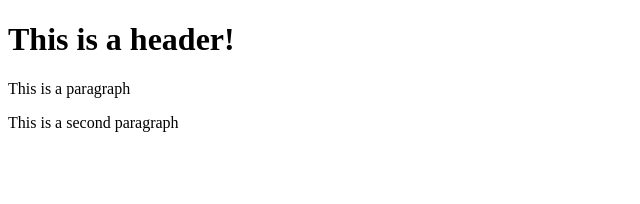
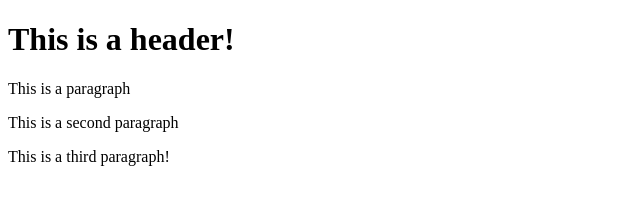
Before and after one commit to JensSchlosser/git-test, a website: page index.html in a window 1280 px wide. Shown: the whole page, without its empty margins (0-640 px from the left). Drawn offline with Linux system fonts and the light colour scheme.

Commit message:
fourth commit

```diff
--- a/index.html
+++ b/index.html
@@ -5,4 +5,5 @@
 	<h1>This is a header!</h1>
 	<p>This is a paragraph</p>
 	<p>This is a second paragraph</p>
+	<p>This is a third paragraph!</p>
 </body>
```
Also changed, not shown: package.json (added, +25 -0 lines), 2 other files.
